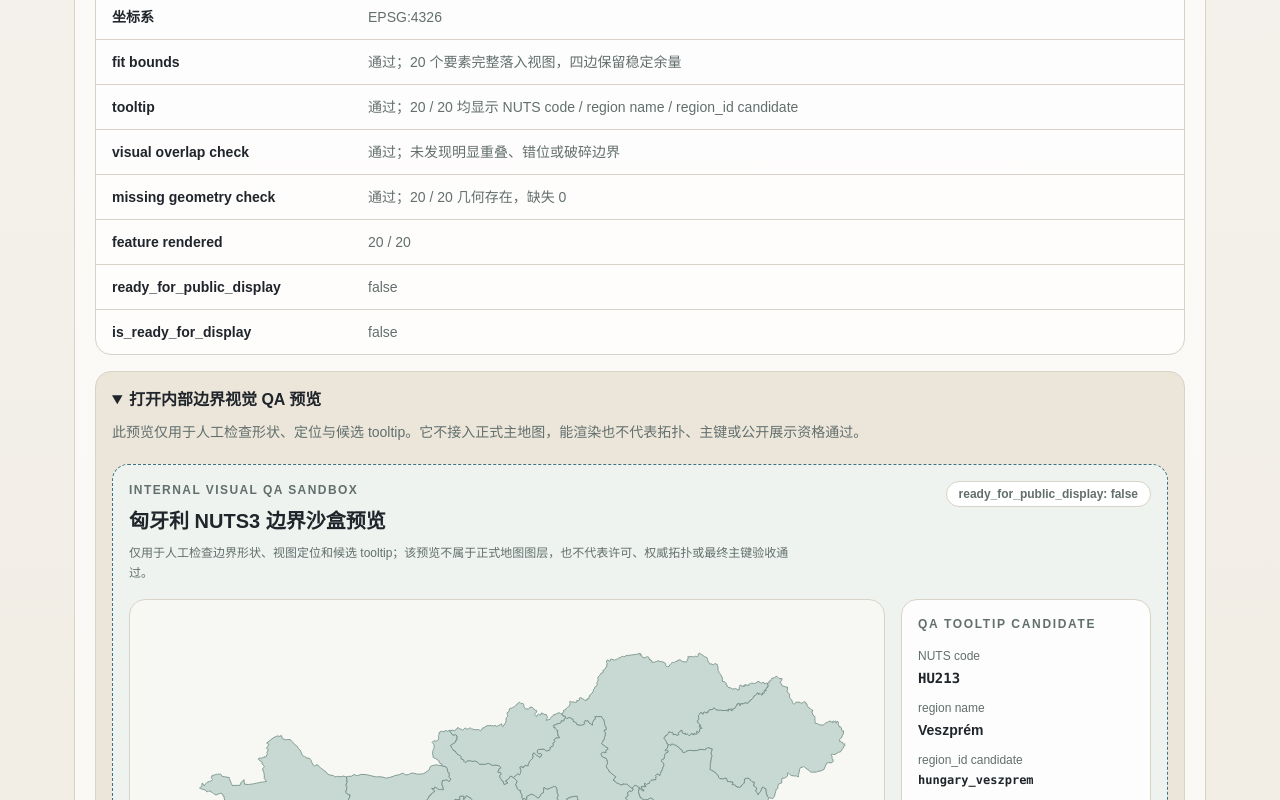
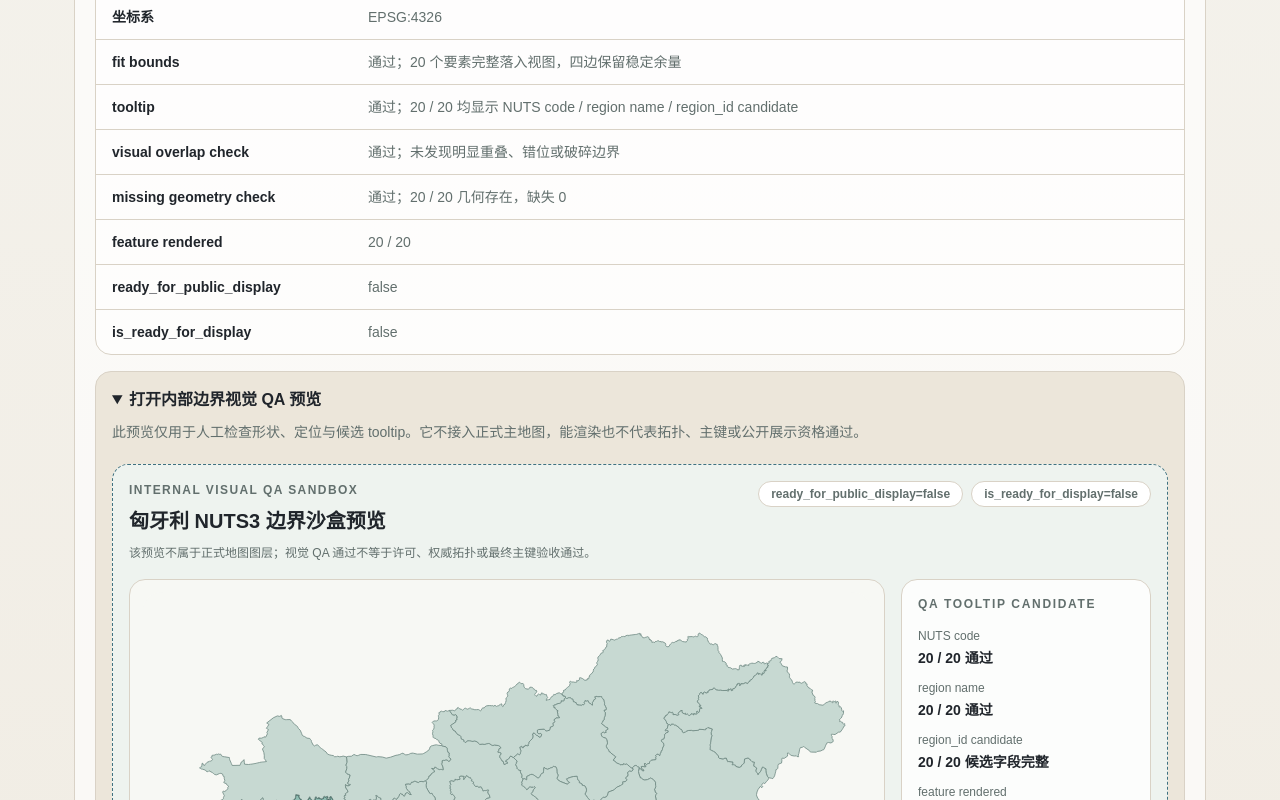
Before and after one commit to hui-sallai/central-europe-political-atlas, a Next.js app: page /map in a window 1280 px wide. Both pictures are taken after a click on the heading "打开内部边界视觉 QA 预览". Shown: the part 1932-2732 px from the top of the page. Built offline with nearby package versions, Linux system fonts and the light colour scheme.

Commit message:
chore: clean up internal visual QA preview text

```diff
--- a/src/components/HungaryBoundaryVisualQaSandbox.tsx
+++ b/src/components/HungaryBoundaryVisualQaSandbox.tsx
@@ -133,17 +133,22 @@ export function HungaryBoundaryVisualQaSandbox() {
           <p className="eyebrow">Internal Visual QA Sandbox</p>
           <h3 className="mt-2 text-xl font-semibold">匈牙利 NUTS3 边界沙盒预览</h3>
           <p className="mt-2 max-w-2xl text-xs leading-5 text-[var(--muted)]">
-            仅用于人工检查边界形状、视图定位和候选 tooltip；该预览不属于正式地图图层，也不代表许可、权威拓扑或最终主键验收通过。
+            该预览不属于正式地图图层；视觉 QA 通过不等于许可、权威拓扑或最终主键验收通过。
           </p>
         </div>
-        <span className="rounded-full border border-[var(--line)] bg-white px-3 py-1 text-xs font-semibold text-[var(--muted)]">
-          ready_for_public_display: false
-        </span>
+        <div className="flex flex-wrap gap-2">
+          <span className="rounded-full border border-[var(--line)] bg-white px-3 py-1 text-xs font-semibold text-[var(--muted)]">
+            ready_for_public_display=false
+          </span>
+          <span className="rounded-full border border-[var(--line)] bg-white px-3 py-1 text-xs font-semibold text-[var(--muted)]">
+            is_ready_for_display=false
+          </span>
+        </div>
       </div>
 
       <div className="mt-4 grid gap-4 lg:grid-cols-[minmax(0,1fr)_250px]">
         <div className="flex min-h-[420px] items-center justify-center overflow-hidden rounded-2xl border border-[var(--line)] bg-[#f7f8f4] p-3">
-          {loadState === "loading" ? <p className="text-sm text-[var(--muted)]">结果见上方 QA 结果区；内部预览仍不属于正式地图。</p> : null}
+          {loadState === "loading" ? <p className="text-sm text-[var(--muted)]">内部视觉 QA 结果已记录</p> : null}
           {loadState === "error" ? <p className="text-sm text-rose-700">沙盒文件读取失败；不影响正式地图，因为正式展示未启用。</p> : null}
           {loadState === "loaded" ? (
             <svg viewBox={`0 0 ${viewBox.width} ${viewBox.height}`} className="h-full max-h-[500px] w-full" role="img" aria-label="匈牙利 NUTS3 内部视觉 QA 沙盒">
@@ -178,19 +183,19 @@ export function HungaryBoundaryVisualQaSandbox() {
           <dl className="mt-4 grid gap-3 text-sm">
             <div>
               <dt className="text-xs text-[var(--muted)]">NUTS code</dt>
-              <dd className="mt-1 font-mono font-semibold">{activeFeature?.properties.NUTS_ID ?? "结果见上方 QA 结果区"}</dd>
+              <dd className="mt-1 font-semibold">20 / 20 通过</dd>
             </div>
             <div>
               <dt className="text-xs text-[var(--muted)]">region name</dt>
-              <dd className="mt-1 font-semibold">{activeFeature?.properties.NAME_LATN ?? activeFeature?.properties.NUTS_NAME ?? "结果见上方 QA 结果区"}</dd>
+              <dd className="mt-1 font-semibold">20 / 20 通过</dd>
             </div>
             <div>
               <dt className="text-xs text-[var(--muted)]">region_id candidate</dt>
-              <dd className="mt-1 break-all font-mono text-xs font-semibold">{activeFeature?.properties.region_id ?? "结果见上方 QA 结果区"}</dd>
+              <dd className="mt-1 font-semibold">20 / 20 候选字段完整</dd>
             </div>
             <div>
               <dt className="text-xs text-[var(--muted)]">feature rendered</dt>
-              <dd className="mt-1 font-semibold">{loadState === "loaded" ? `${features.length} / 20` : "结果见上方 QA 结果区"}</dd>
+              <dd className="mt-1 font-semibold">20 / 20</dd>
             </div>
           </dl>
           <p className="mt-5 rounded-xl bg-[var(--surface-muted)] p-3 text-xs leading-5 text-[var(--muted)]">
```
